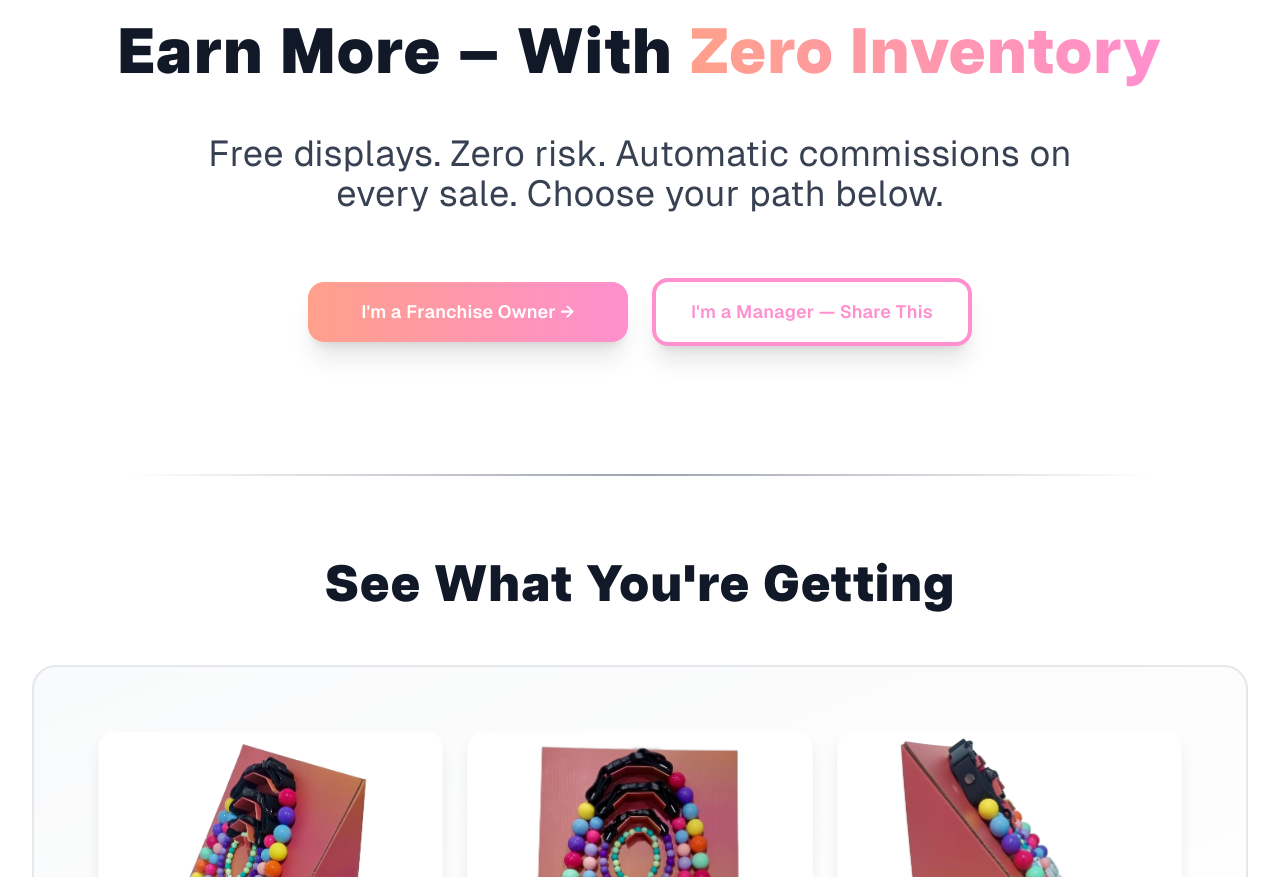
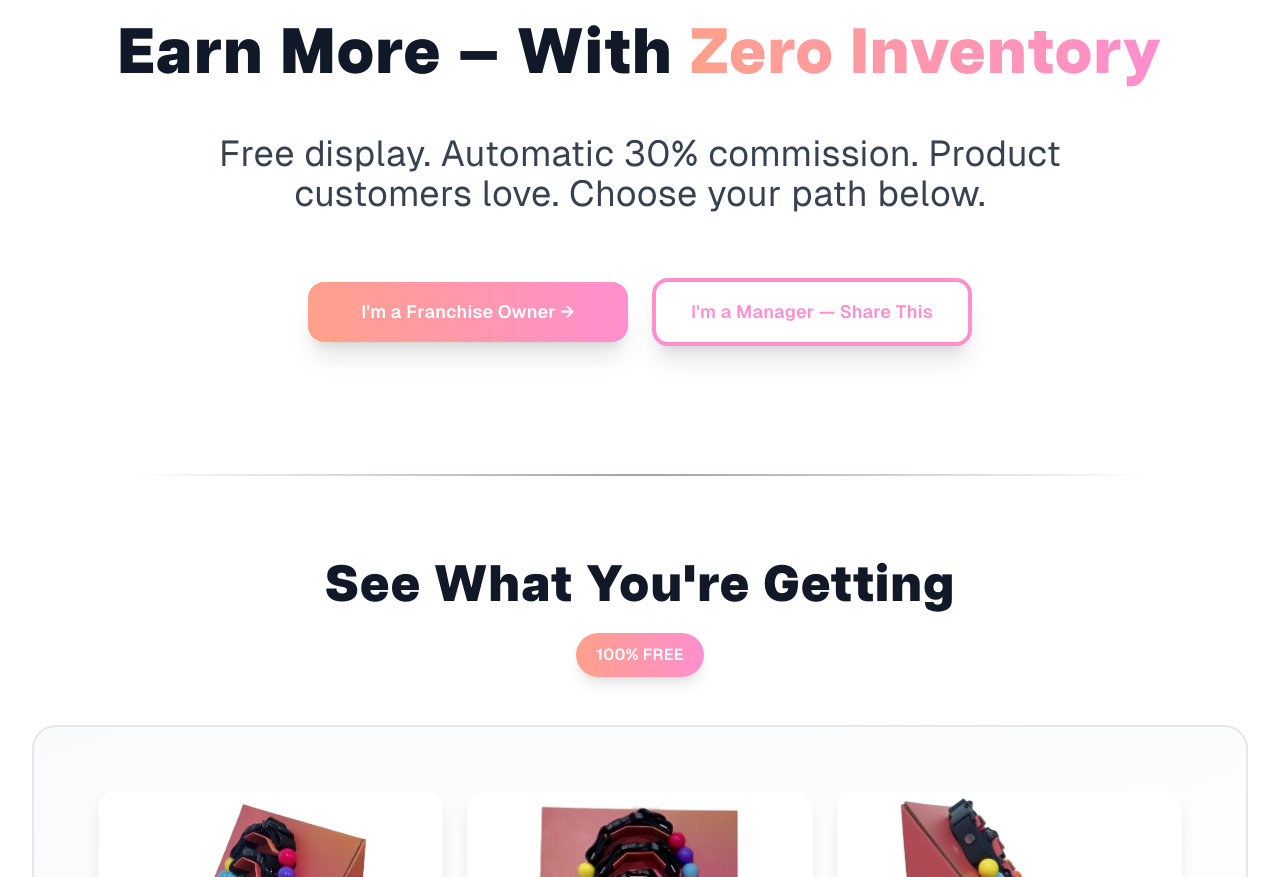
Before and after one commit to pawpayaco/tapify-marketplace, a Next.js app: page /onboard in a window 1280 px wide. Shown: the part 300-1177 px from the top of the page. Built offline with nearby package versions, Linux system fonts and the light colour scheme; no server answers.

Commit message:
Sync latest UID and Priority Display fixes

```diff
--- a/pages/onboard/about.js
+++ b/pages/onboard/about.js
@@ -117,9 +117,9 @@ export default function AboutPawpaya() {
 
             {/* Two Column Layout on Desktop */}
             <div className="grid md:grid-cols-[2.25fr_1fr] gap-8 items-center max-w-6xl mx-auto">
-              <div className="bg-white rounded-3xl p-8 md:p-10 shadow-[0px_0px_0px_1px_rgba(0,0,0,0.06),0px_1px_1px_-0.5px_rgba(0,0,0,0.06),0px_3px_3px_-1.5px_rgba(0,0,0,0.06),0px_6px_6px_-3px_rgba(0,0,0,0.06),0px_12px_12px_-6px_rgba(0,0,0,0.06),0px_24px_24px_-12px_rgba(0,0,0,0.06)]">
+              <div className="bg-white rounded-3xl p-7 md:p-10 shadow-[0px_0px_0px_1px_rgba(0,0,0,0.06),0px_1px_1px_-0.5px_rgba(0,0,0,0.06),0px_3px_3px_-1.5px_rgba(0,0,0,0.06),0px_6px_6px_-3px_rgba(0,0,0,0.06),0px_12px_12px_-6px_rgba(0,0,0,0.06),0px_24px_24px_-12px_rgba(0,0,0,0.06)]">
                 <p className="text-xl md:text-2xl text-gray-600 text-left leading-relaxed">
-                  Pawpaya helps stores earn extra revenue with zero hassle through free displays featuring our friendship collar & bracelet sets. Each display has tap to buy online technology, earning retail stores automatic commission. A modern, risk-free way to boost profit and engage customers.
+                  Pawpaya helps stores earn extra revenue with free displays featuring our friendship collar & bracelet sets. Each has tap-to-buy tech, earning your store automatic commission—simple, modern, and risk-free.
                 </p>
               </div>
 
@@ -153,7 +153,7 @@ export default function AboutPawpaya() {
               <div className="space-y-5">
                 {[
                   { icon: '🐾', title: 'Pawpaya Pet Collars', desc: 'Adorable, high-quality pet collars crafted to make tails wag and customers smile' },
-                  { icon: '🚀', title: 'Nationwide Rollout', desc: 'Rolling out to local pet shops and sPet Supplies Plus stores through innovative display tech' },
+                  { icon: '🚀', title: 'Nationwide Rollout', desc: '700+ orders, $30k rev, We are rolling out to local pet shops and Pet Supplies Plus stores through innovative display tech' },
                   { icon: '✨', title: 'Built on Joy', desc: 'Designed to spread happiness and strengthen the pet-parent bond' }
                 ].map((item, idx) => (
                   <div key={idx} className="flex gap-4 items-start">
--- a/pages/onboard/index.js
+++ b/pages/onboard/index.js
@@ -79,7 +79,7 @@ export default function OnboardIndex() {
             transition={{ duration: 0.3, delay: 0.12 }}
             className="text-2xl md:text-4xl text-gray-700 max-w-4xl mx-auto leading-relaxed mb-16"
           >
-            Free displays. Zero risk. Automatic commissions on every sale.
+            Free display. Automatic 30% commission. Product customers love.
             Choose your path below.
           </motion.p>
 
@@ -136,9 +136,14 @@ export default function OnboardIndex() {
           className="mb-16 md:mb-20"
         >
           <div className="text-center mb-8 md:mb-12">
-            <h2 className="text-3xl sm:text-4xl md:text-5xl font-black text-gray-900">
+            <h2 className="text-3xl sm:text-4xl md:text-5xl font-black text-gray-900 mb-4">
               See What You're Getting
             </h2>
+            {/* FREE Tag */}
+            <div className="inline-flex items-center px-5 py-2.5 rounded-full text-base font-black text-white shadow-lg"
+                 style={{ background: 'linear-gradient(to right, #FFA08A, #FF8FCF)' }}>
+              100% FREE
+            </div>
           </div>
           <div className="max-w-7xl mx-auto">
             <div className="bg-gradient-to-br from-gray-50 to-white border-2 border-gray-200 rounded-3xl p-8 md:p-12 lg:p-16">
--- a/pages/onboard/register.js
+++ b/pages/onboard/register.js
@@ -668,7 +668,7 @@ export default function RegisterRetailer() {
                         exit={{ opacity: 0, height: 0 }}
                         className="border-t border-gray-200 overflow-hidden w-full"
                       >
-                        <div className="bg-white w-full overflow-hidden">
+                        <div className="bg-white w-full" style={{ overflow: 'hidden', touchAction: 'none', pointerEvents: 'auto', maxHeight: 'none', position: 'static', overscrollBehavior: 'none' }}>
                           {storeSuggestions.length > 0 ? (
                             <>
                               {storeSuggestions.map((store, idx) => {
@@ -984,7 +984,7 @@ export default function RegisterRetailer() {
                                   exit={{ opacity: 0, height: 0 }}
                                   className="border-t border-gray-200 overflow-hidden w-full"
                                 >
-                                  <div className="bg-white w-full overflow-hidden">
+                                  <div className="bg-white w-full" style={{ overflow: 'hidden', touchAction: 'none', pointerEvents: 'auto', maxHeight: 'none', position: 'static', overscrollBehavior: 'none' }}>
                                     {store.storeSuggestions.length > 0 ? (
                                       <>
                                         {store.storeSuggestions.map((retailer) => {
```
